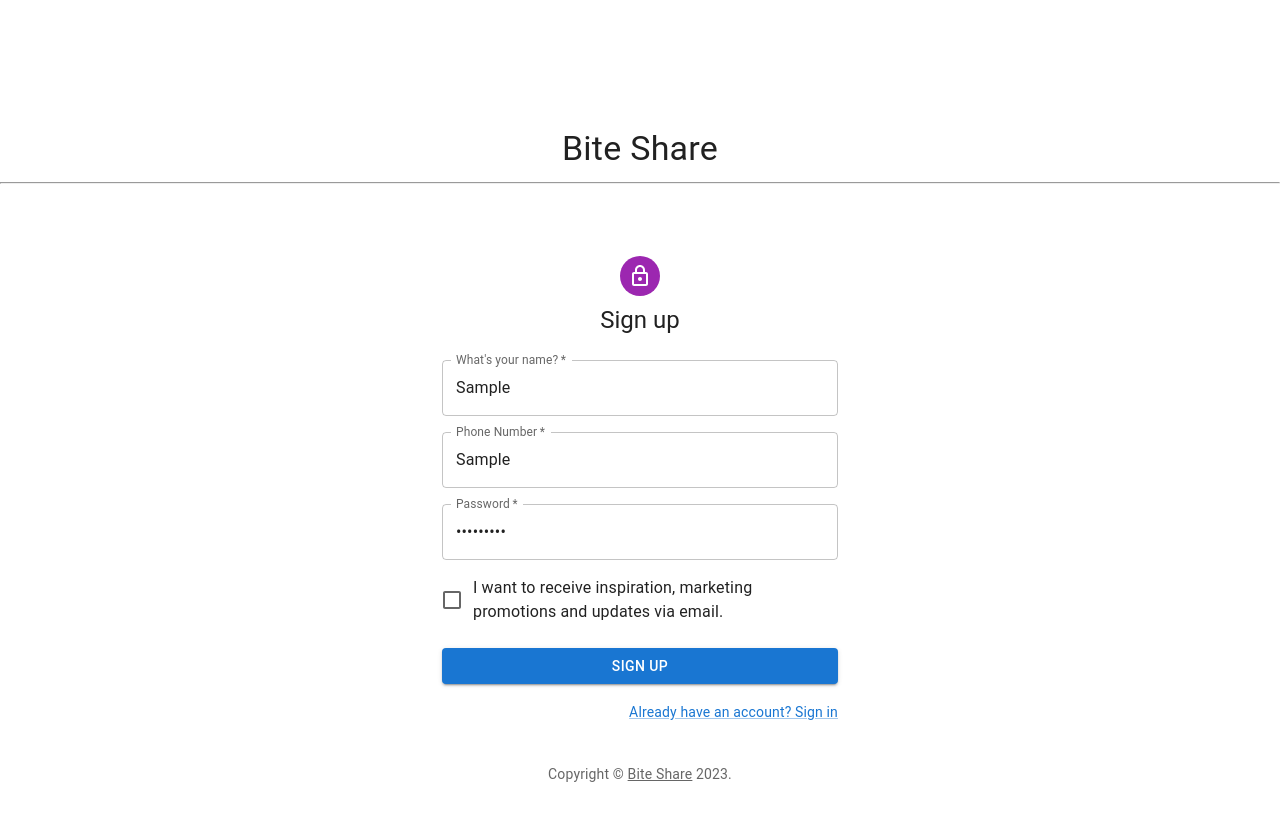
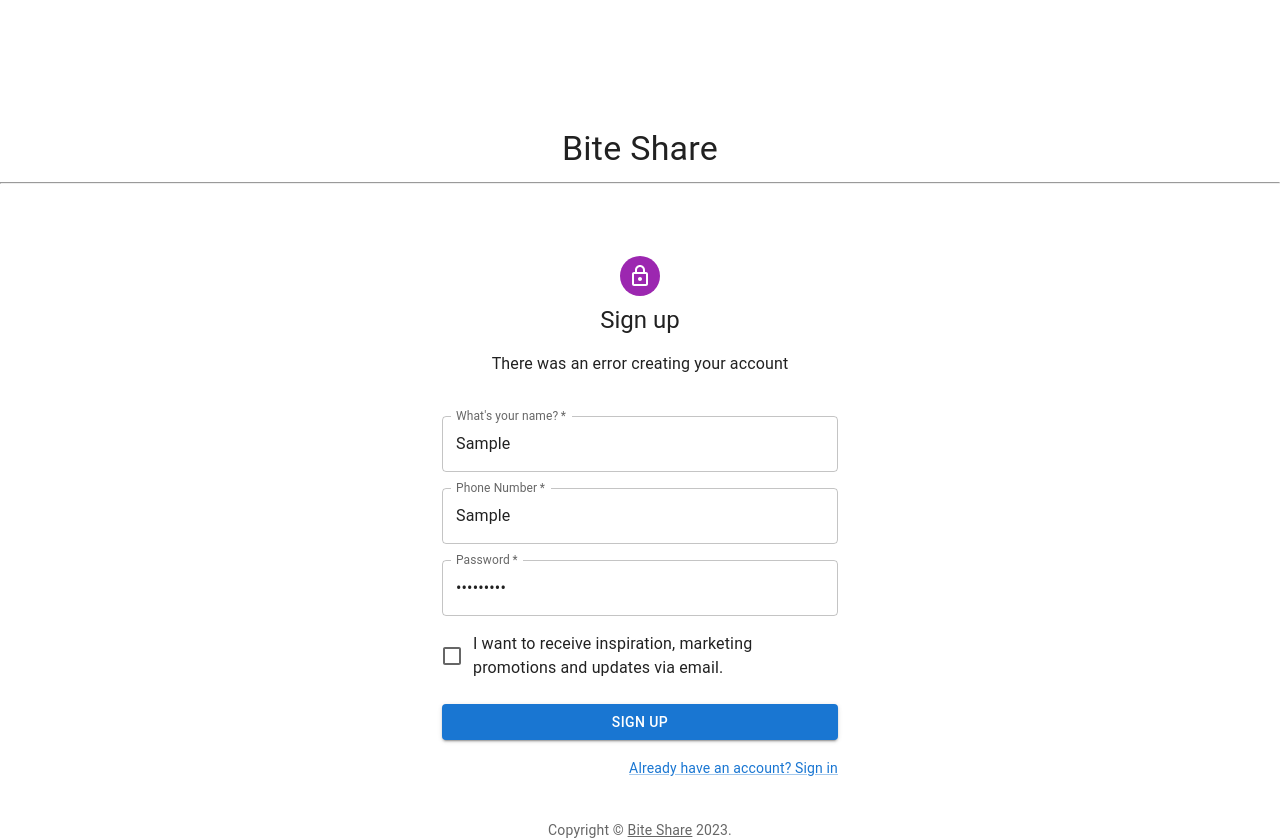
Before and after one commit to rpp2205-boc-dolomite/biteshare-app, a React app: page /signup in a window 1280 px wide. Both pictures are taken after typing "Sample", "Sample", "Sample123" into the empty fields and a click on the button "SIGN UP". Before the commit the page ends 800 px from the top, so only its background shows below. Built offline with nearby package versions, Linux system fonts and the light colour scheme; no server answers; the HTML template or start-up script is replaced by a standard one.

Commit message:
Completed Sign Up user creation and redirects, as well as log in user authentication and redirects, and error messages to notify the user when either operation has failed.

```diff
--- a/client/src/components/Login.jsx
+++ b/client/src/components/Login.jsx
@@ -14,52 +14,78 @@ import Container from '@mui/material/Container';
 import { createTheme, ThemeProvider } from '@mui/material/styles';
 import Copyright from './Copyright.jsx';
 import axios from 'axios';
+import { Navigate } from 'react-router-dom'
 
 
 const theme = createTheme();
 
-export default function SignIn() {
-  const handleSubmit = (event) => {
+export default class SignIn extends React.Component {
+  constructor(props) {
+    super(props)
+    this.state = {
+      user: false,
+      error: false
+    }
+    this.handleSubmit = this.handleSubmit.bind(this)
+  }
+  handleSubmit(event) {
     event.preventDefault();
-    const data = new FormData(event.currentTarget);
+    var data = new FormData(event.currentTarget);
     console.log({
       phone: data.get('tel'),
       password: data.get('password'),
     });
     var phone_num = data.get('tel')
     var password = data.get('password')
-    //auth to check the pasword, if correct redirct to path dashboard otherwise display a error to user
     axios.post(`/api/login/`, {
       'phone_num': phone_num,
       'password': password
     })
     .then((data) => {
-      //log user in
-      console.log(data)
+      //redirect to dashboard
+      console.log('BACK IN SUCCESS', data)
+      this.setState({
+        user: true
+      })
     })
     .catch((err) => {
       if (err.response.status === 401) {
         if (err.response.data === 'password') {
           //response for wrong password
+          this.setState({
+            error: 'Incorrect Password'
+          })
           console.log('WRONG PASSWORD')
         } else if (err.response.data === 'username') {
           //response for wrong username
+          this.setState({
+            error: 'We could not find your phone number in our system.'
+          })
           console.log('WRONG USERNAME')
         }
       } else {
+        this.setState({
+          error: 'server'
+        })
         console.log(err);
         console.log(err.response.status)
       }
 
     })
   };
-
+  render() {
+    let { user, error } = this.state;
     return (
       <ThemeProvider theme={theme}>
+        {user && (
+          <Navigate to='/meals' replace={true} />
+        )
+        }
           <Typography component='h1' variant="h4" align='center' gutterBottom sx={{mt:"10%"}}>
               Bite Share
           </Typography>
           <hr/>
+
         <Container component="main" maxWidth="xs">
           <CssBaseline />
           <Box
@@ -70,13 +96,15 @@ export default function SignIn() {
               alignItems: 'center',
             }}
           >
+
             <Avatar sx={{ m: 1, bgcolor: 'secondary.main' }}>
               <LockOutlinedIcon />
             </Avatar>
             <Typography component="h1" variant="h5">
               Sign in
             </Typography>
-          <Box component="form" onSubmit={handleSubmit} noValidate sx={{ mt: 1 }}>
+            {error && <p>{error}</p>}
+            <Box component="form" onSubmit={this.handleSubmit} noValidate sx={{ mt: 1 }}>
               <TextField
                 margin="normal"
                 required
@@ -128,3 +156,4 @@ export default function SignIn() {
       </ThemeProvider>
     );
   }
+}
--- a/client/src/components/SignUp.jsx
+++ b/client/src/components/SignUp.jsx
@@ -13,22 +13,57 @@ import Typography from '@mui/material/Typography';
 import Container from '@mui/material/Container';
 import { createTheme, ThemeProvider } from '@mui/material/styles';
 import Copyright from './Copyright.jsx';
+import axios from 'axios'
+import { Navigate } from 'react-router-dom'
 
 
 const theme = createTheme();
 
-export default function SignUp() {
-  const handleSubmit = (event) => {
+export default class SignUp extends React.Component {
+  constructor(props) {
+    super(props)
+    this.state = {
+      success: false,
+      error: false
+    }
+    this.handleSubmit = this.handleSubmit.bind(this)
+  }
+  handleSubmit(event) {
     event.preventDefault();
-    const data = new FormData(event.currentTarget);
+    console.log(event.currentTarget)
+    var data = new FormData(event.currentTarget);
+    var user = {
+      name: data.get('username'),
+      phone_num: data.get('tel'),
+      password: data.get('password'),
+      isGuest: false
+    }
     console.log({
-      phone: data.get('phone'),
+      name: data.get('username'),
+      phone_num: data.get('tel'),
       password: data.get('password'),
     });
+    axios.post('/api/users', user)
+    .then((data) => {
+      //redirect to login
+      this.setState({
+        success: true
+      })
+    })
+    .catch((err) => {
+      console.log(err);
+      this.setState({
+        error: 'There was an error creating your account'
+      })
+    })
   };
-
+  render() {
+    let { success, error } = this.state;
     return (
       <ThemeProvider theme={theme}>
+        {success && (
+          <Navigate to='/login' replace={true} />
+        )}
         <Typography component="h1" variant="h4" align='center' gutterBottom sx={{mt:"10%"}}>
               Bite Share
           </Typography>
@@ -49,7 +84,8 @@ export default function SignUp() {
             <Typography component="h1" variant="h5">
               Sign up
             </Typography>
-          <Box component="form" noValidate onSubmit={handleSubmit} sx={{ mt: 3 }}>
+            {error && <p>{error}</p>}
+            <Box component="form" noValidate onSubmit={this.handleSubmit} sx={{ mt: 3 }}>
               <Grid container spacing={2}>
                 <Grid item xs={12}>
                   <TextField
@@ -112,3 +148,4 @@ export default function SignUp() {
       </ThemeProvider>
     );
   }
+}
```
Also changed, not shown: 2 other files (tests, documents, lock files or other folders). Lines whose indentation alone changed are shown as unchanged.
